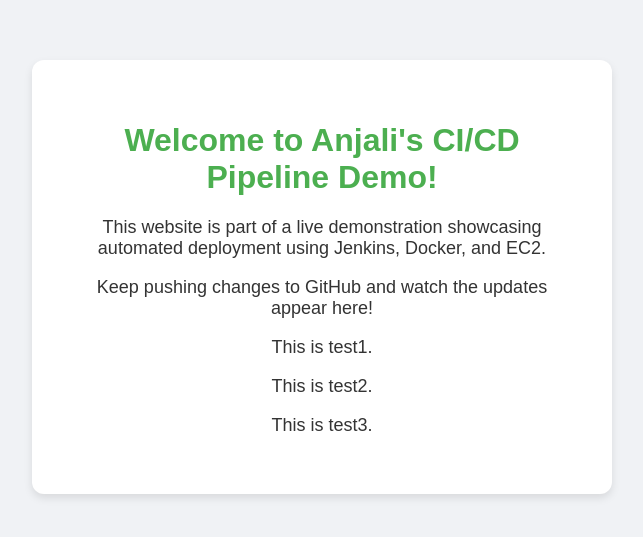
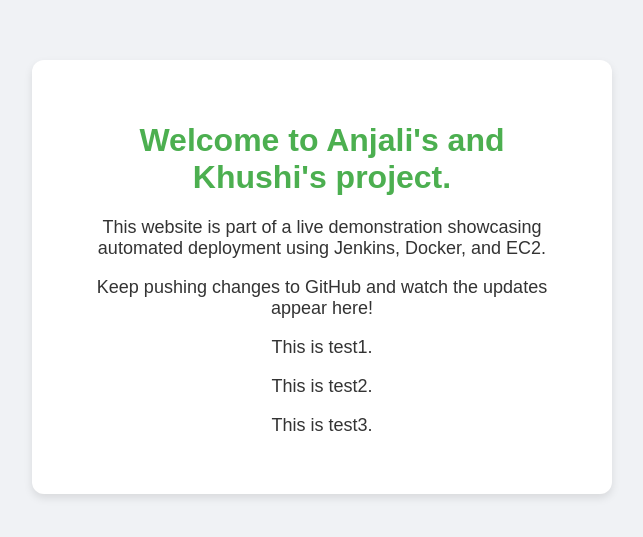
Before and after one commit to keyuraval/CICD_Project, a website: page public/index.html in a window 1280 px wide. Shown: the part 131-668 px from the top of the page, without its empty margins (318-961 px from the left). Drawn offline with Linux system fonts and the light colour scheme.

Commit message:
khushi's commit

```diff
--- a/public/index.html
+++ b/public/index.html
@@ -34,7 +34,7 @@
 </head>
 <body>
     <div class="container">
-        <h1>Welcome to Anjali's CI/CD Pipeline Demo!</h1>
+        <h1>Welcome to Anjali's and Khushi's project.</h1>
         <p>This website is part of a live demonstration showcasing automated deployment using Jenkins, Docker, and EC2.</p>
         <p>Keep pushing changes to GitHub and watch the updates appear here!</p>
 	<p>This is test1.</p>
```
